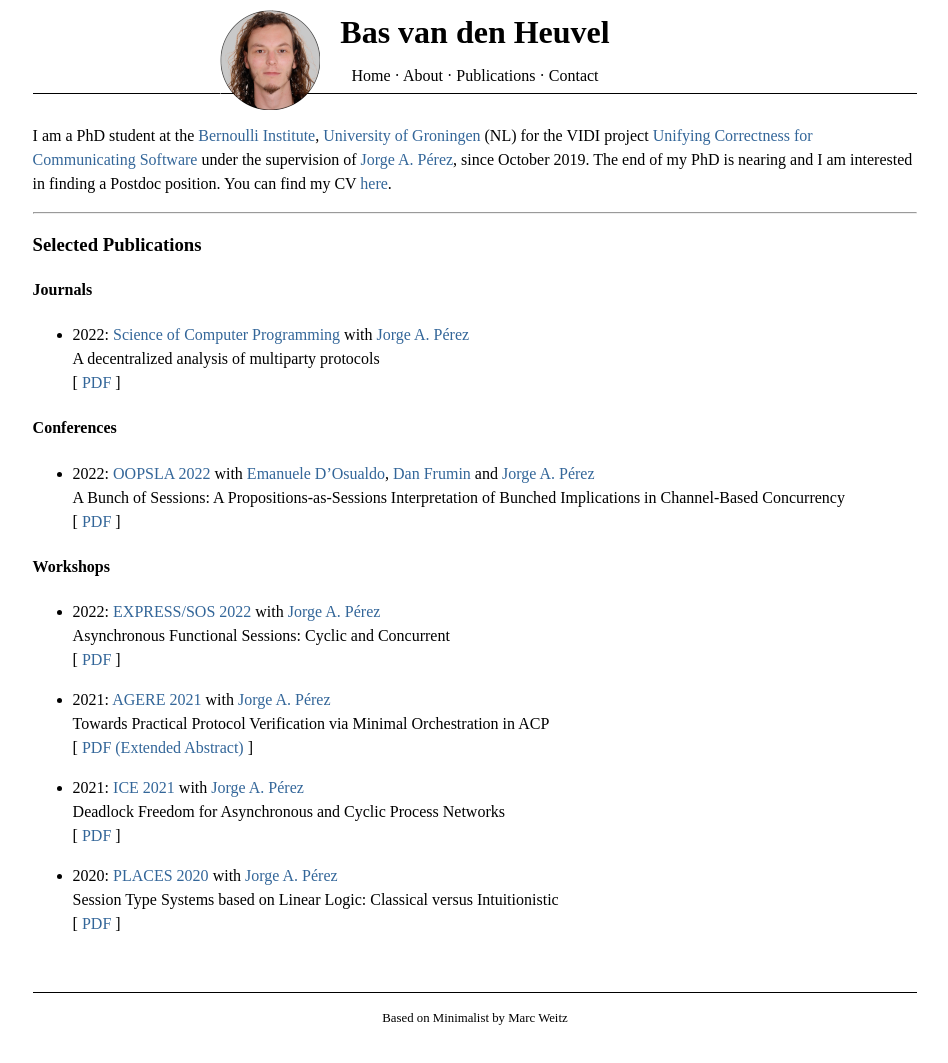
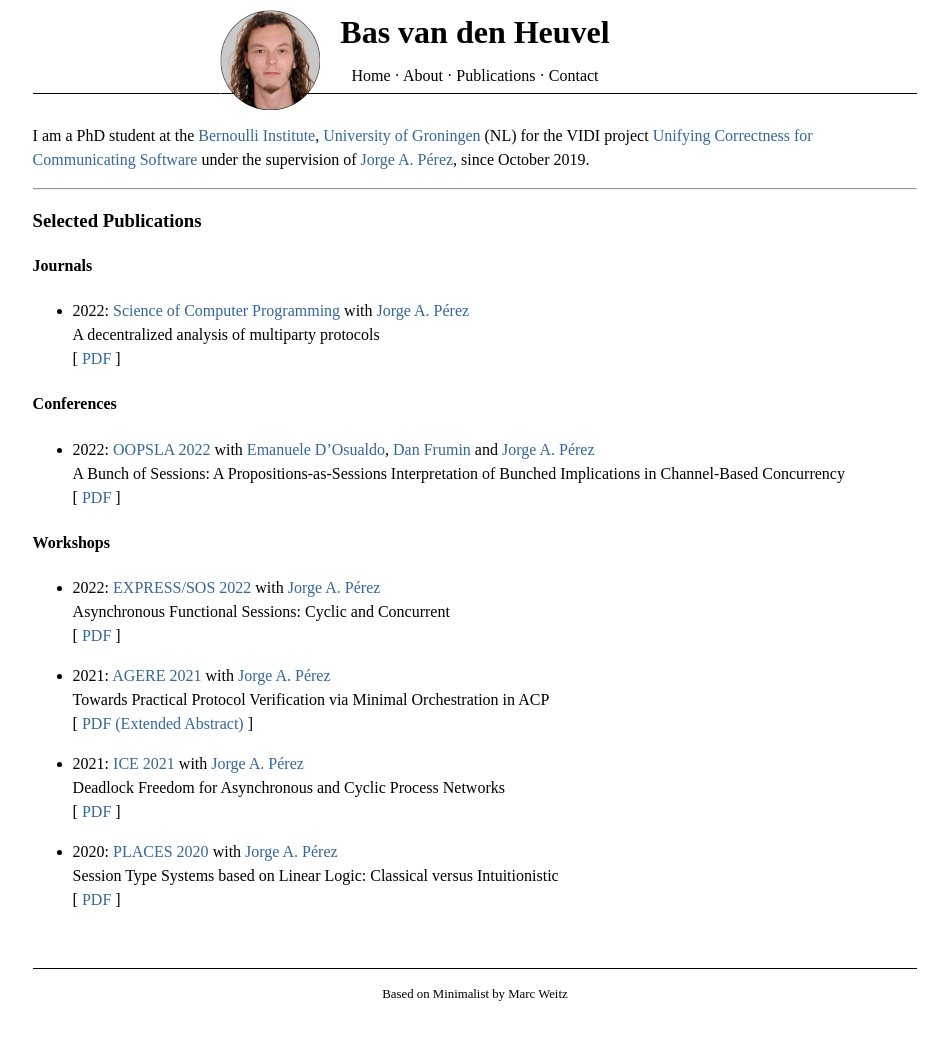
Before and after one commit to basvdheuvel/basvdheuvel.github.io, a Jekyll site: the page built from index.md, in a window 1280 px wide. Shown: the whole page, without its empty margins (165-1113 px from the left). Built offline with Jekyll 4.4.1, drawn with Linux system fonts in a browser that asks for light colours; after the commit the page ends 1039 px from its top, so only the background shows below that.

Commit message:
Remove call for positions

```diff
--- a/index.md
+++ b/index.md
@@ -7,8 +7,6 @@ Institute](https://www.rug.nl/research/bernoulli/), [University of
 Groningen](https://www.rug.nl/) (NL) for the VIDI project [Unifying Correctness
 for Communicating Software](https://www.jperez.nl/vidi) under the supervision of
 [Jorge A. Pérez](https://www.jperez.nl/), since October 2019.
-The end of my PhD is nearing and I am interested in finding a Postdoc position.
-You can find my CV [here]({{site.url}}{{site.baseurl}}/assets/static/CV_Bas_van_den_Heuvel.pdf).
 
 <hr />
 
```
Also changed, not shown: Gemfile.lock.
